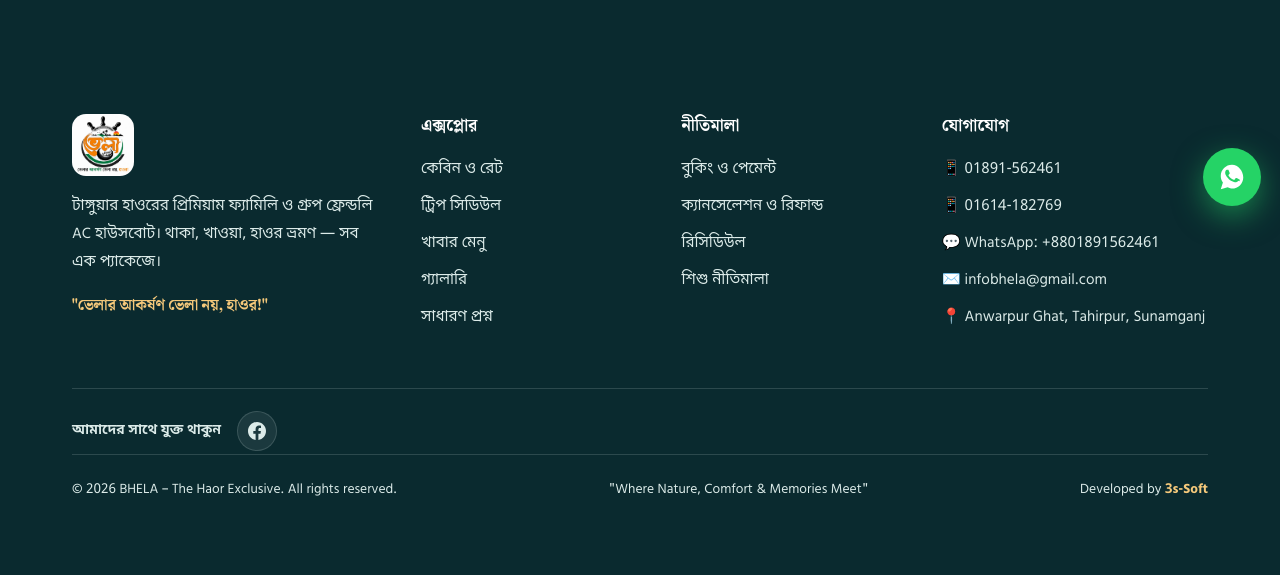
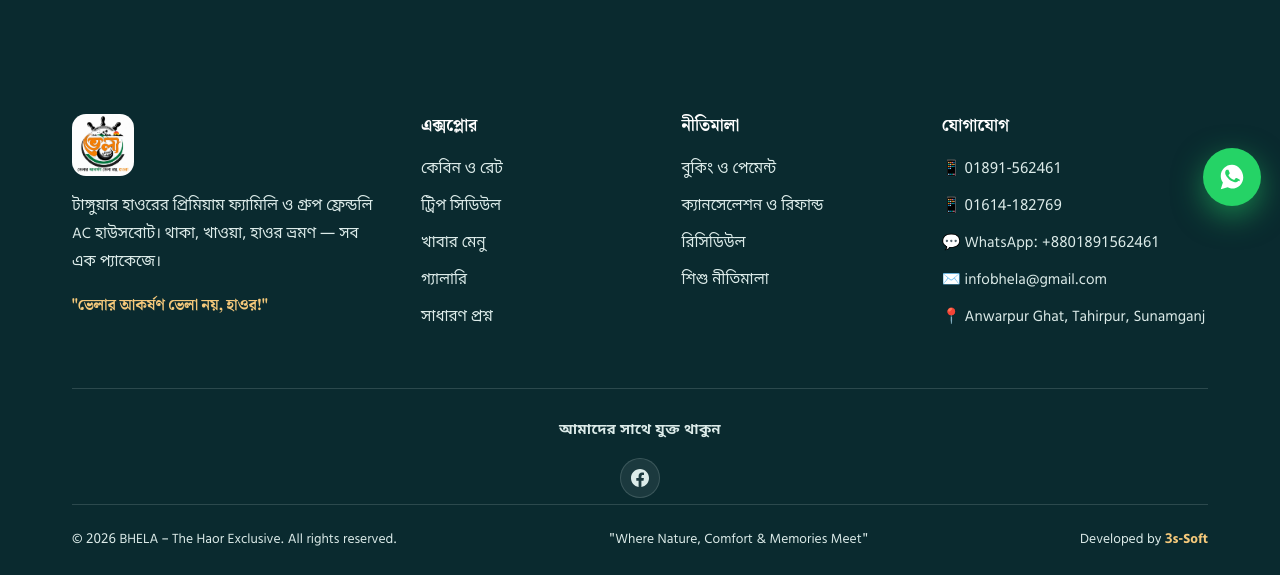
Before and after one commit to shauncuier/BhelaHouseBoatWP, a WordPress theme: template themes/bhela/page.php in a window 1280 px wide. Shown: the part 568-1143 px from the top of the page. Before the commit the page ends 1064 px from the top, so only its background shows below. Run offline with PHP 8.4 and a stand-in for WordPress, Linux system fonts and the light colour scheme; the site name, menu and one post (Sample post) are stand-ins, and other content is empty; some libraries are stand-ins or nearby versions.

Commit message:
style: center footer social row on two lines (theme v2.10.1)
Label on the first line, icons centered on the second. Also require a real
http(s) URL before rendering an icon, so placeholder values like '#' no
longer produce dead links in the footer.

Co-Authored-By: Claude Opus 4.8 <noreply@anthropic.com>

```diff
--- a/themes/bhela/functions.php
+++ b/themes/bhela/functions.php
@@ -9,7 +9,7 @@ if ( ! defined( 'ABSPATH' ) ) {
 	exit;
 }
 
-define( 'BHELA_VERSION', '2.10.0' );
+define( 'BHELA_VERSION', '2.10.1' );
 
 /* ---------- Setup ---------- */
 
@@ -143,8 +143,13 @@ function bhela_social_links() {
 	$out = array();
 	foreach ( bhela_social_networks() as $key => $net ) {
 		$url = trim( (string) bhela_contact( $key ) );
-		// Skip empties and the bare facebook.com placeholder default.
-		if ( '' === $url || in_array( untrailingslashit( $url ), array( 'https://www.facebook.com', 'https://facebook.com' ), true ) ) {
+		// Must be a real link. Skips empties and placeholders like "#" or "-"
+		// so the footer never shows an icon that goes nowhere.
+		if ( ! preg_match( '#^https?://.+\..+#i', $url ) ) {
+			continue;
+		}
+		// Skip the bare facebook.com default (no page set yet).
+		if ( in_array( untrailingslashit( $url ), array( 'https://www.facebook.com', 'https://facebook.com' ), true ) ) {
 			continue;
 		}
 		$net['url']  = $url;
--- a/themes/bhela/style.css
+++ b/themes/bhela/style.css
@@ -4,7 +4,7 @@ Theme URI: https://bhelahouseboat.com
 Author: 3s-Soft
 Author URI: https://3s-soft.com
 Description: "Midnight Monsoon" — a total redesign for BHELA – The Haor Exclusive. Dark ink-teal luxury editorial design with cream sections, serif display typography, glass navigation and a conversion-first booking experience. Built for Tanguar Haor's premium houseboat.
-Version: 2.10.0
+Version: 2.10.1
 Requires at least: 6.0
 Tested up to: 6.7
 Requires PHP: 8.0
@@ -374,9 +374,9 @@ a.tag, span.tag { display: inline-block; padding: .22rem .85rem; border-radius:
 .footer-col li { margin-bottom: .55rem; font-size: .95rem; }
 .footer-tagline { font-family: var(--font-display); color: var(--gold); font-size: 1.1rem; margin-top: 1rem; }
 /* Social icons — only the networks filled in under Customize → BHELA Contact */
-.footer-social { display: flex; align-items: center; gap: 1rem; flex-wrap: wrap; padding: 1.4rem 0 .2rem; border-top: 1px solid var(--line-inverse); }
-.footer-social__label { font-size: .85rem; color: var(--text-inverse); font-weight: 600; }
-.social-icons { display: flex; gap: .55rem; list-style: none; padding: 0; margin: 0; flex-wrap: wrap; }
+.footer-social { display: flex; flex-direction: column; align-items: center; text-align: center; gap: .85rem; padding: 1.8rem 0 .4rem; border-top: 1px solid var(--line-inverse); }
+.footer-social__label { font-size: .9rem; color: var(--text-inverse); font-weight: 600; letter-spacing: .02em; }
+.social-icons { display: flex; gap: .55rem; list-style: none; padding: 0; margin: 0; flex-wrap: wrap; justify-content: center; }
 .social-icons__link {
 	display: grid; place-items: center; width: 40px; height: 40px; border-radius: 50%;
 	background: rgba(220, 235, 233, .08); border: 1px solid var(--line-inverse);
```
Also changed, not shown: themes/bhela/README.md.
